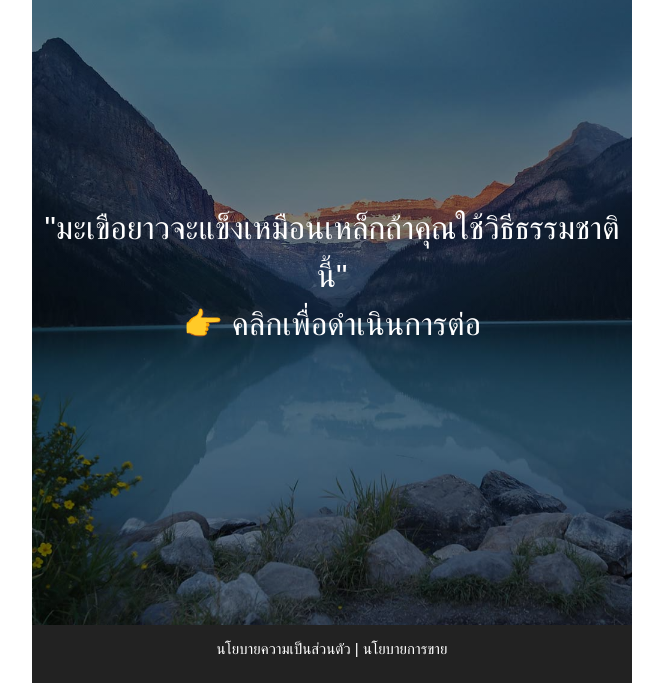
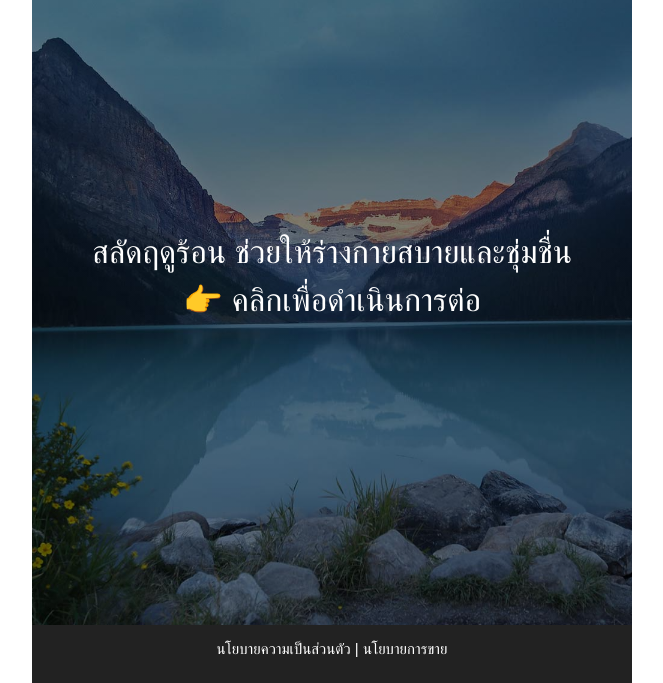
Before and after one commit to familly-today/live-pre-08, a plain HTML site: page index.html in a window 1280 px wide. Shown: the part 117-800 px from the top of the page, without its empty margins (308-971 px from the left). Drawn offline with Linux system fonts and the light colour scheme.

Commit message:
Change index file

```diff
--- a/index.html
+++ b/index.html
@@ -66,7 +66,7 @@ height="0" width="0" style="display:none;visibility:hidden"></iframe></noscript>
             <hr>
         </div>
         <div class="item inner-content">
-            <div class="notice pinky_open"> "มะเขือยาวจะแข็งเหมือนเหล็กถ้าคุณใช้วิธีธรรมชาตินี้" <br/>👉 คลิกเพื่อดำเนินการต่อ </div>
+            <div class="notice pinky_open"> สลัดฤดูร้อน ช่วยให้ร่างกายสบายและชุ่มชื่น <br/>👉 คลิกเพื่อดำเนินการต่อ </div>
         </div>
         <div class="item mb_footer">
             <p>นโยบายความเป็นส่วนตัว</p> |
```
